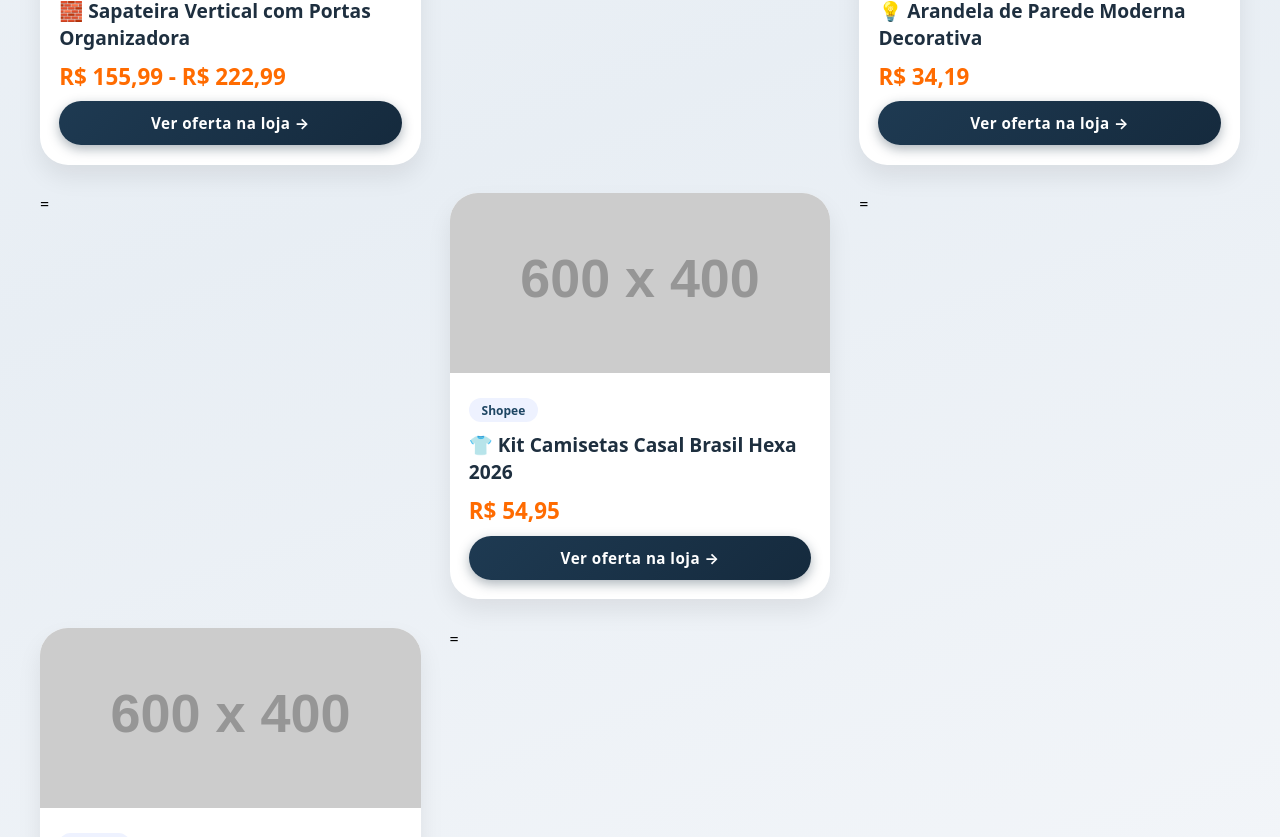
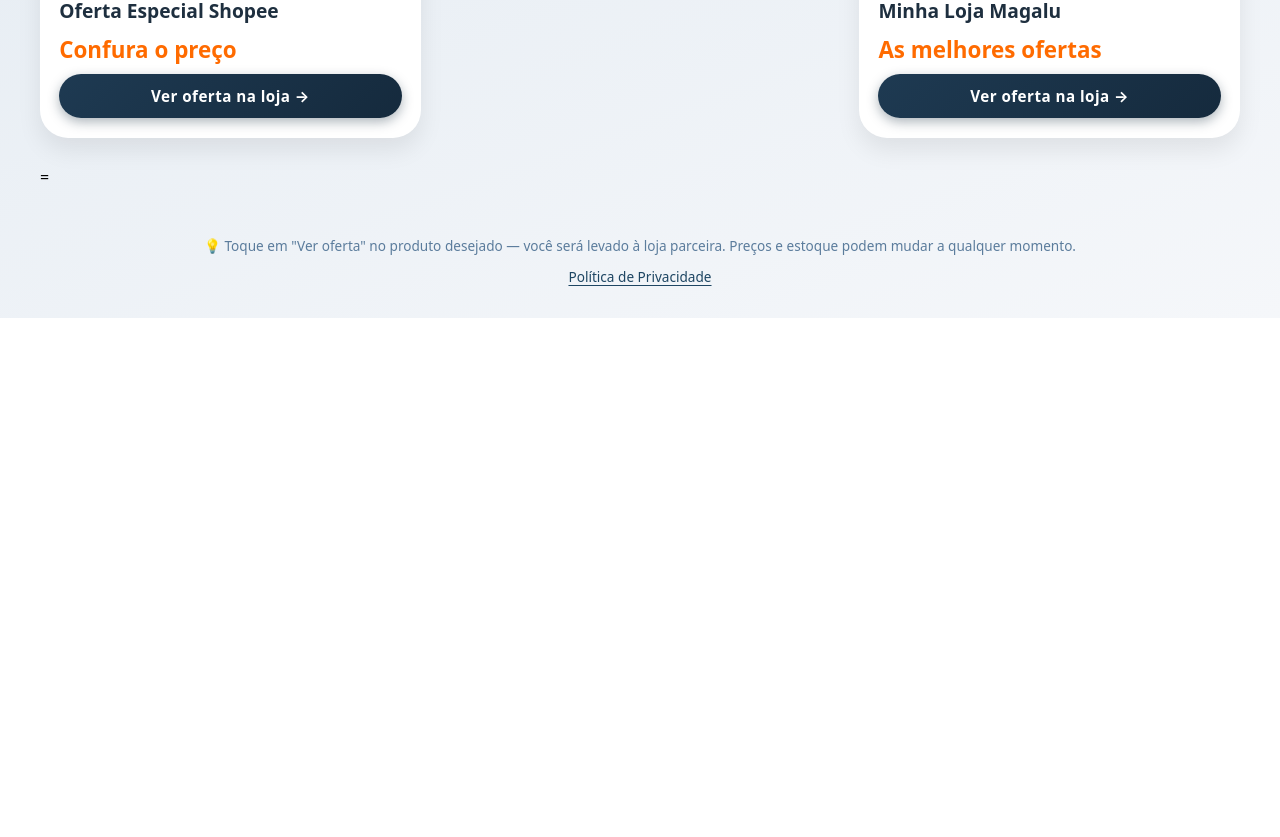
Before and after one commit to MLHolanda/meu-catalogo-afiliados, a plain HTML site: page index.html in a window 1280 px wide. Shown: the part 695-1532 px from the top of the page. After the commit the page ends 1013 px from the top, so only its background shows below. Drawn offline with Linux system fonts and the light colour scheme; placeholder pictures from the web are drawn by us.

Commit message:
Update product names and details in index.html

```diff
--- a/index.html
+++ b/index.html
@@ -367,34 +367,18 @@
     const produtos = [
     {
         id: 1,
-        nome: "🧱 Sapateira Vertical com Portas Organizadora",
+        nome: "Oferta Especial Shopee",
         marca: "Shopee",
-        preco: "R$ 155,99 - R$ 222,99",
-        imagem: "https://placehold.co/600x400?text=Sapateira",
-        link: "https://s.shopee.com.br/1gEAS4yvOZ"
+        preco: "Confura o preço",
+        imagem: "https://placehold.co/600x400?text=Shopee+Oferta",
+        link: "https://s.shopee.com.br/900rE0qlB8"
     },
     {
         id: 2,
-        nome: "💡 Arandela de Parede Moderna Decorativa",
-        marca: "Shopee",
-        preco: "R$ 34,19",
-        imagem: "https://placehold.co/600x400?text=Arandela",
-        link: "https://s.shopee.com.br/15wT4zFnq"
-    },
-    {
-        id: 3,
-        nome: "👕 Kit Camisetas Casal Brasil Hexa 2026",
-        marca: "Shopee",
-        preco: "R$ 54,95",
-        imagem: "https://placehold.co/600x400?text=Camiseta+Brasil",
-        link: "https://s.shopee.com.br/7VBxOtJ2TY"
-    },
-    {
-        id: 4,
-        nome: "📱 Ofertas oficiais Magalu",
+        nome: "Minha Loja Magalu",
         marca: "Magalu",
-        preco: "Confira promoções",
-        imagem: "https://placehold.co/600x400?text=Magalu",
+        preco: "As melhores ofertas",
+        imagem: "https://placehold.co/600x400?text=Magalu+Mário",
         link: "https://www.magazinevoce.com.br/magazinemariolucas/"
     }
 
```
